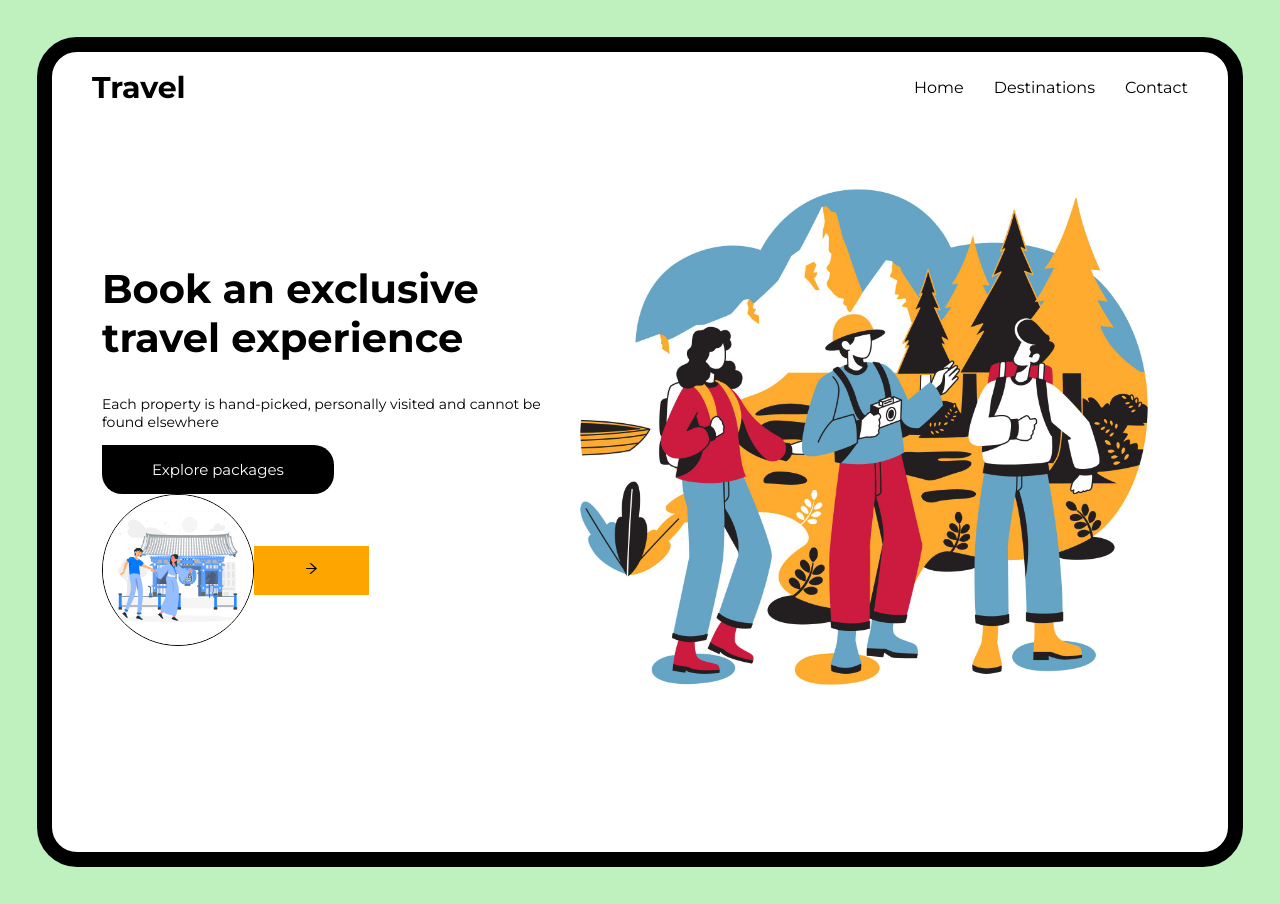
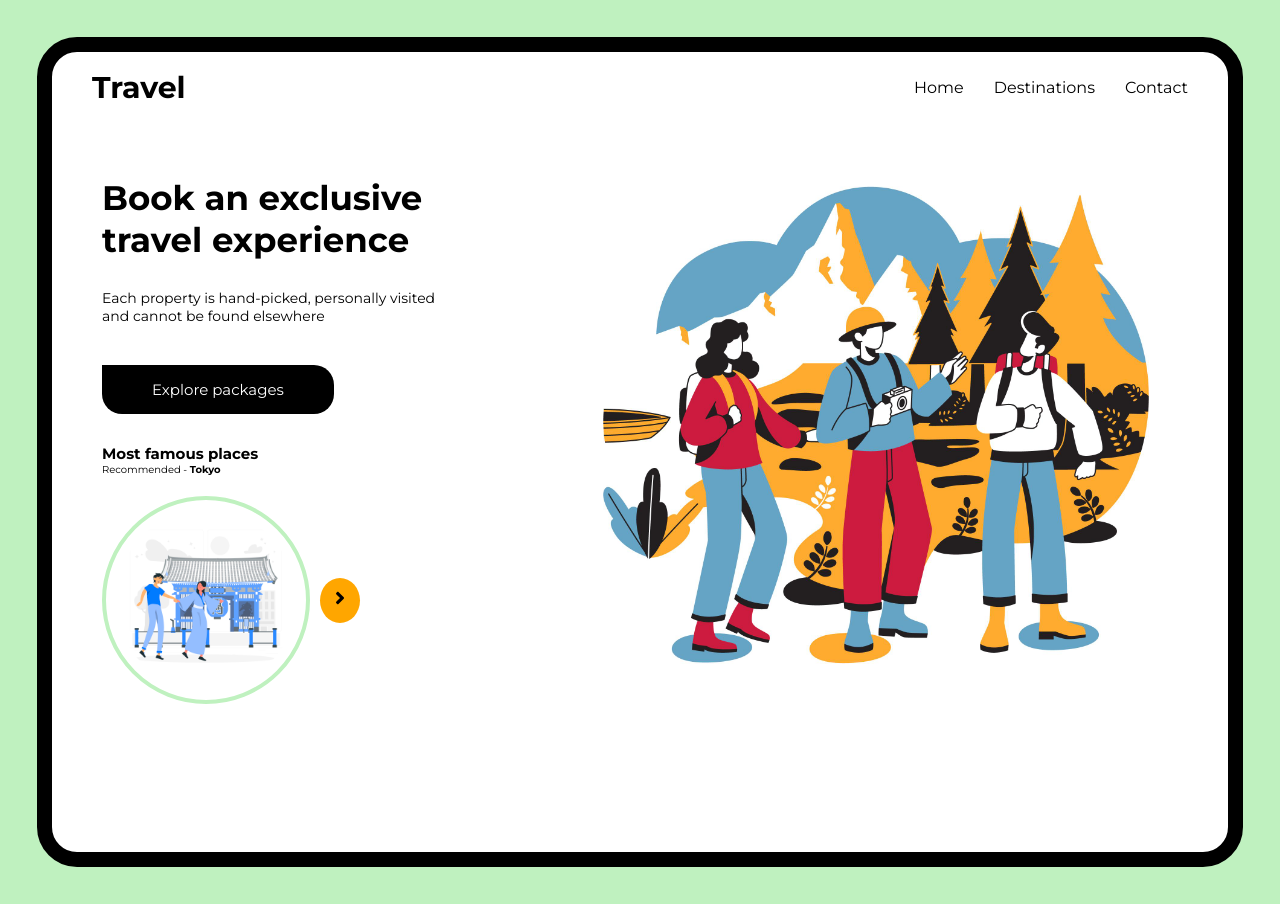
Before and after one commit to mikalojuszrg/Project-Booking-Travel, a React (Create React App) app: page / in a window 1280 px wide. Built offline with nearby package versions, Linux system fonts and the light colour scheme.

Commit message:
hero section adjustments

```diff
--- a/src/components/BackgroundWrapper/BackgroundWrapper.module.scss
+++ b/src/components/BackgroundWrapper/BackgroundWrapper.module.scss
@@ -4,9 +4,9 @@
   background-color: transparent;
   min-height: 100vh;
   border: 5rem solid color.$base-color;
+  width: fit-content;
 
   &__div {
-    width: fit-content;
     border-radius: 4rem;
     margin: -1.3rem;
     min-height: 100vh;
--- a/src/components/Button/Button.module.scss
+++ b/src/components/Button/Button.module.scss
@@ -1,7 +1,6 @@
 @use "../../sass/utilities/colorVariables.scss" as color;
 
 .button {
-  padding: 1.5rem 5rem;
   font-size: 1.5rem;
   border: 0;
   cursor: pointer;
@@ -11,6 +10,7 @@
     background-color: color.$base-color-dark;
     color: color.$base-color-light;
     border-radius: 0rem 2rem 2rem 2rem;
+    padding: 1.5rem 5rem;
   }
 
   &--secondary {
@@ -18,6 +18,9 @@
   }
 
   &--tertiary {
-    background-color: orange;
+    background-color: color.$tertiary-color-light;
+    padding: 1rem;
+    border-radius: 50%;
+    font-size: 2rem;
   }
 }
--- a/src/components/Carousel/Carousel.jsx
+++ b/src/components/Carousel/Carousel.jsx
@@ -1,5 +1,5 @@
 import { useState, useEffect, useMemo } from "react";
-import { AiOutlineArrowRight } from "react-icons/ai";
+import { FaAngleRight } from "react-icons/fa";
 import tokyoImage from "./assets/Tokyo.jpg";
 import baliImage from "./assets/Bali.jpg";
 import londonImage from "./assets/London.jpg";
@@ -12,6 +12,7 @@ const Carousel = () => {
   const [activeImage, setActiveImage] = useState(images[counter]);
 
   console.log(counter);
+  console.log(activeImage);
 
   useEffect(() => {
     setActiveImage(images[counter]);
@@ -23,16 +24,34 @@ const Carousel = () => {
     });
   };
 
+  const activeCountry = () => {
+    if (counter === 0) {
+      return "Tokyo";
+    } else if (counter === 1) {
+      return "Bali";
+    } else {
+      return "London";
+    }
+  };
+
   return (
     <div className={styles.carousel}>
+      <div>
+        <h2>Most famous places</h2>
+        <p>
+          Recommended - <strong>{activeCountry()}</strong>
+        </p>
+      </div>
+      <div className={styles.carousel__destinations}>
         <img
           className={styles.carousel__image}
           src={activeImage}
           alt="destination"
         />
         <Button variant="tertiary" onClick={changeImage}>
-        <AiOutlineArrowRight />
+          <FaAngleRight />
         </Button>
+      </div>
     </div>
   );
 };
--- a/src/components/Carousel/Carousel.module.scss
+++ b/src/components/Carousel/Carousel.module.scss
@@ -1,11 +1,26 @@
+@use "../../sass/utilities/colorVariables.scss" as color;
+
 .carousel {
   display: flex;
-  align-items: center;
+  flex-direction: column;
+  gap: 2rem;
+
+  &__destinations {
+    display: flex;
+    align-items: center;
+    gap: 1rem;
+  }
 
   &__image {
-    width: 150px;
-    height: 150px;
-    border: 1px solid black;
+    width: 180px;
+    height: 180px;
+    padding: 1rem;
+    border: 4px solid color.$base-color;
     border-radius: 50%;
   }
 }
+
+h2,
+p {
+  margin: 0;
+}
--- a/src/components/HeroSection/HeroSection.jsx
+++ b/src/components/HeroSection/HeroSection.jsx
@@ -9,18 +9,15 @@ const HeroSection = () => {
       <div className={styles.container__info}>
         <div>
           <h1 className={styles.container__heading}>
-            <strong>Book an exclusive</strong>
-            <br></br>travel experience
+            <strong>Book an exclusive</strong> travel experience
           </h1>
           <p className={styles.container__description}>
-            Each property is hand-picked, personally visited and cannot be found
-            elsewhere
+            Each property is hand-picked, personally visited <br></br> and
+            cannot be found elsewhere
           </p>
           <Button variant="primary">Explore packages</Button>
         </div>
-        <div>
-          <Carousel />
-        </div>
+        <Carousel />
       </div>
       <div className={styles.container__illustration}>
         <img src={image} alt="people travel" />
--- a/src/components/HeroSection/HeroSection.module.scss
+++ b/src/components/HeroSection/HeroSection.module.scss
@@ -2,21 +2,26 @@
   display: flex;
   align-items: center;
   padding: 0rem 5rem;
+  gap: 7rem;
 
   &__info {
-    width: 50%;
+    width: 40%;
+    display: flex;
+    flex-direction: column;
+    gap: 3rem;
   }
 
   &__heading {
-    font-size: 4rem;
+    font-size: 3.4rem;
   }
 
   &__description {
     font-size: 1.4rem;
+    margin-bottom: 4rem;
   }
 
   &__illustration {
-    width: 70%;
+    width: 60%;
 
     img {
       width: 100%;
--- a/src/index.css
+++ b/src/index.css
@@ -1,5 +1,6 @@
 :root {
   font-size: 10px;
+  box-sizing: border-box;
 }
 
 body {
--- a/src/sass/utilities/colorVariables.scss
+++ b/src/sass/utilities/colorVariables.scss
@@ -1,3 +1,5 @@
 $base-color: rgb(191, 241, 191);
 $base-color-dark: rgb(0, 0, 0);
 $base-color-light: rgb(255, 255, 255);
+
+$tertiary-color-light: rgb(255, 166, 0);
```
Lines whose indentation alone changed are shown as unchanged.
